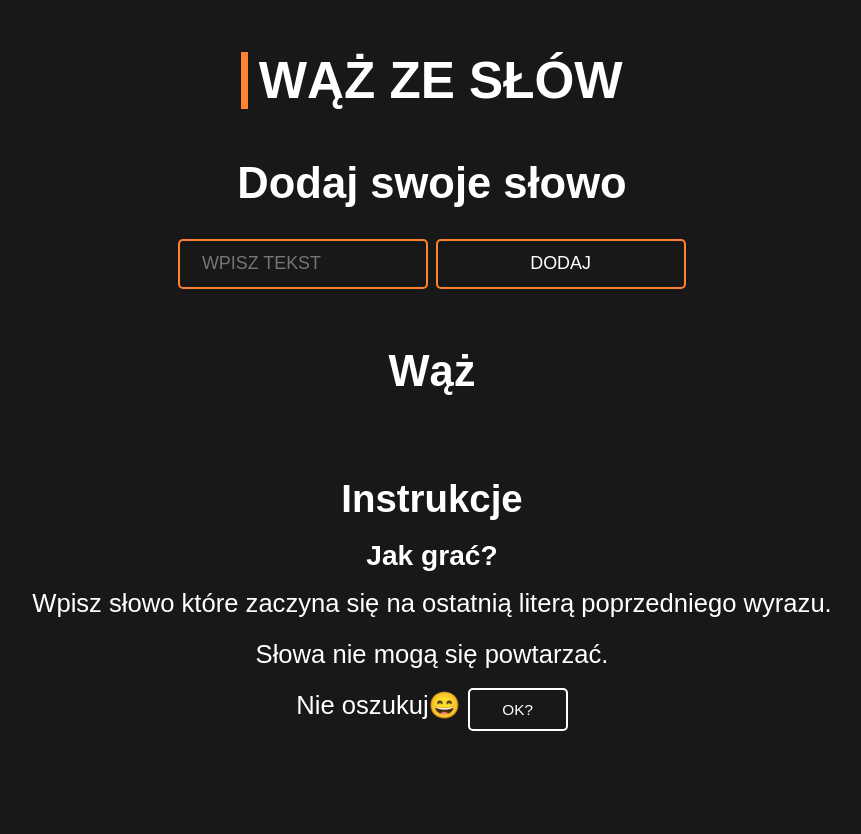
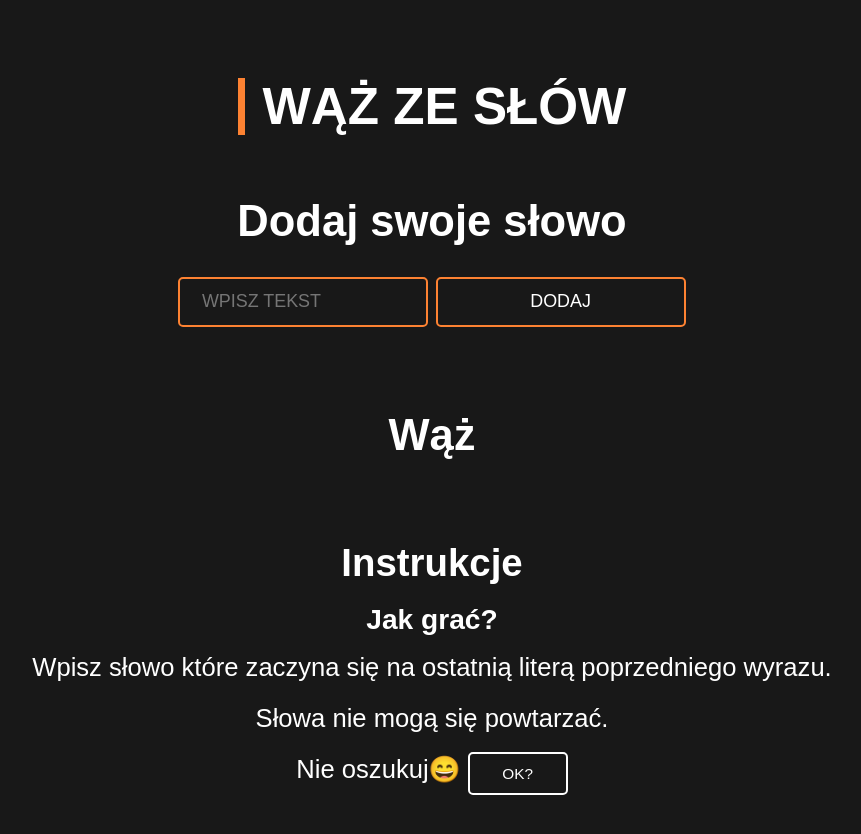
Before and after one commit to piterbx/snake_of_words, a website built with webpack: page src/template.html in a window 1280 px wide. Shown: the whole page, without its empty margins (208-1069 px from the left). Before the commit the page ends 800 px from the top, so only its background shows below. Built offline with nearby package versions, Linux system fonts and the light colour scheme.

Commit message:
UI improved

```diff
--- a/src/scss/main.scss
+++ b/src/scss/main.scss
@@ -72,11 +72,12 @@ body {
     background: none;
     color: c.$light;
     text-transform: uppercase;
+    transition: border-color .3s ease;
 }
 
 .header h1 {
     width: 100%;
-    margin: 2rem auto 0 auto;
+    margin: 3rem auto 2rem;
     text-align: center;
     font-size: 1.3rem;
     text-transform: uppercase;
@@ -85,7 +86,7 @@ body {
         content: '';
         height: 100%;
         border-left: .3rem solid c.$orange;
-        padding-right: .4rem;
+        padding-right: .7rem;
     }
 }
 
@@ -95,6 +96,12 @@ body {
     &__title {
         font-size: 1.1rem;
         padding-bottom: .5rem;
+    }
+
+    &__alert {
+        font-size: 0.8rem;
+        padding-top: 1rem;
+        line-height: 1.2rem;
     }
 }
 
```
